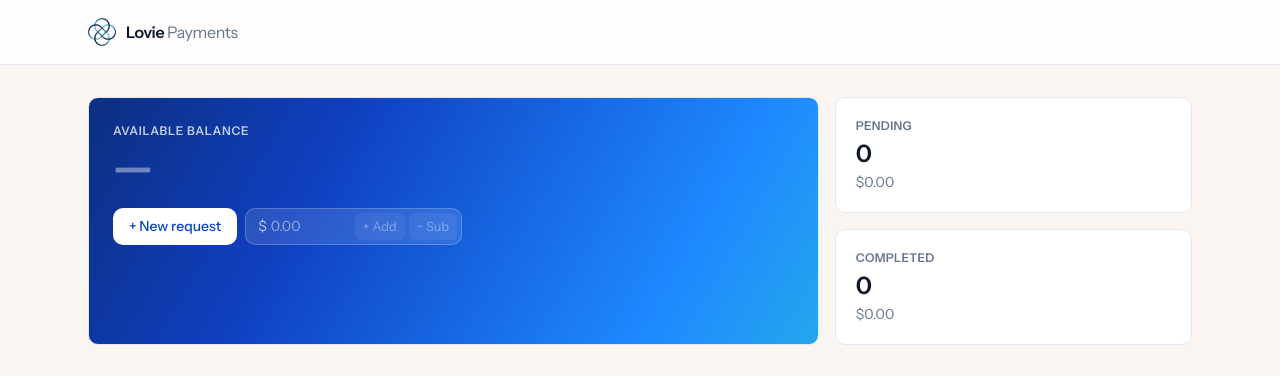
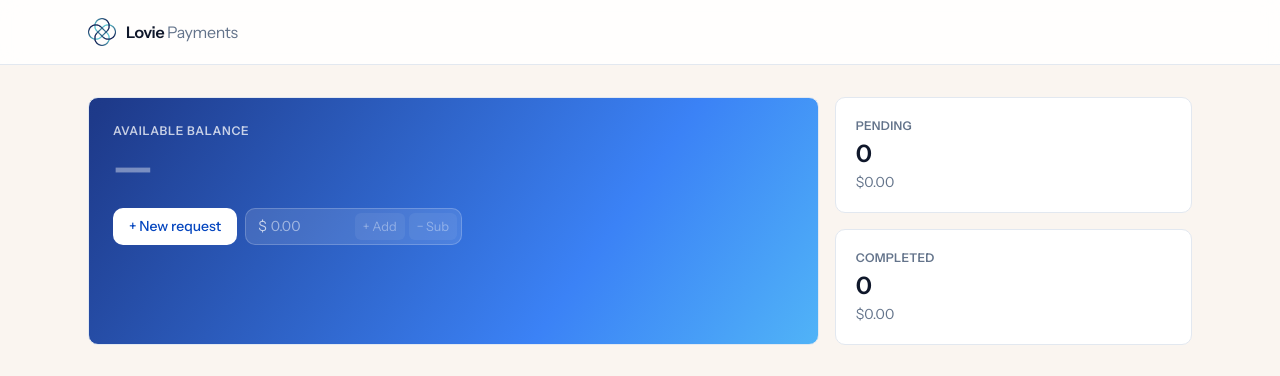
Before and after one commit to yarkn24/lovie-p2p, a Next.js app: page / in a window 1280 px wide. Shown: the top 376 px of the page. Built offline with nearby package versions, Linux system fonts and the light colour scheme; no server answers.

Commit message:
Use Soft Fintech gradient on balance hero
5-stop deep-navy → azure → aqua → mint palette (variant chosen
from the preview sheet), 24s drift so the motion reads as ambient
rather than twitchy.

Co-Authored-By: Claude Opus 4.7 <noreply@anthropic.com>

```diff
--- a/app/page.tsx
+++ b/app/page.tsx
@@ -212,9 +212,9 @@ export default function Dashboard() {
           <div className="card md:col-span-2 p-6 border-transparent"
             style={{
               backgroundImage:
-                'linear-gradient(120deg, #0a1633 0%, #0b2455 22%, #0f3fbf 48%, #1e88ff 72%, #2fd8d0 100%)',
-              backgroundSize: '200% 200%',
-              animation: 'balance-shift 18s ease-in-out infinite',
+                'linear-gradient(125deg, #0c2461 0%, #1e3a8a 25%, #3b82f6 55%, #67e8f9 85%, #bbf7d0 100%)',
+              backgroundSize: '220% 220%',
+              animation: 'balance-shift 24s ease-in-out infinite',
               color: 'white',
             }}>
             <div style={{ fontSize: '0.75rem', opacity: 0.75, marginBottom: '0.25rem', textTransform: 'uppercase', letterSpacing: '0.06em', fontWeight: 600 }}>
```
